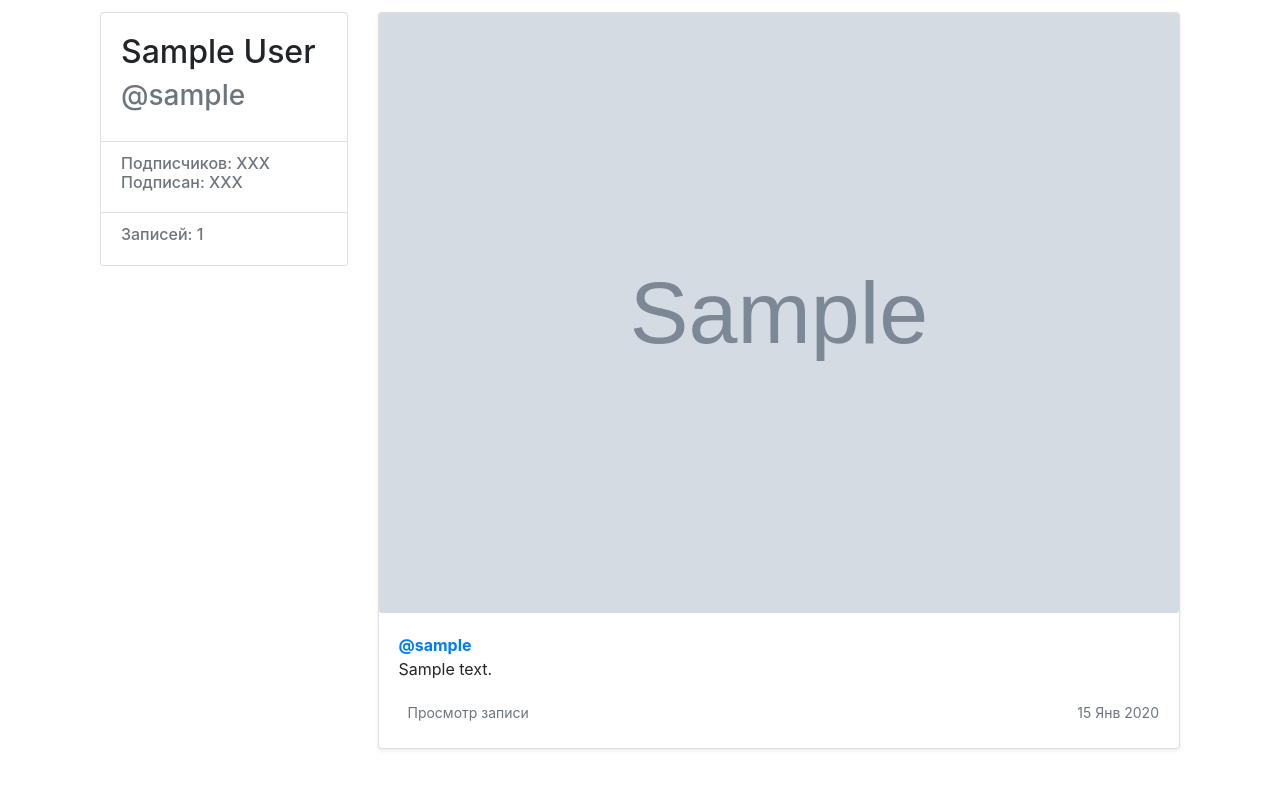
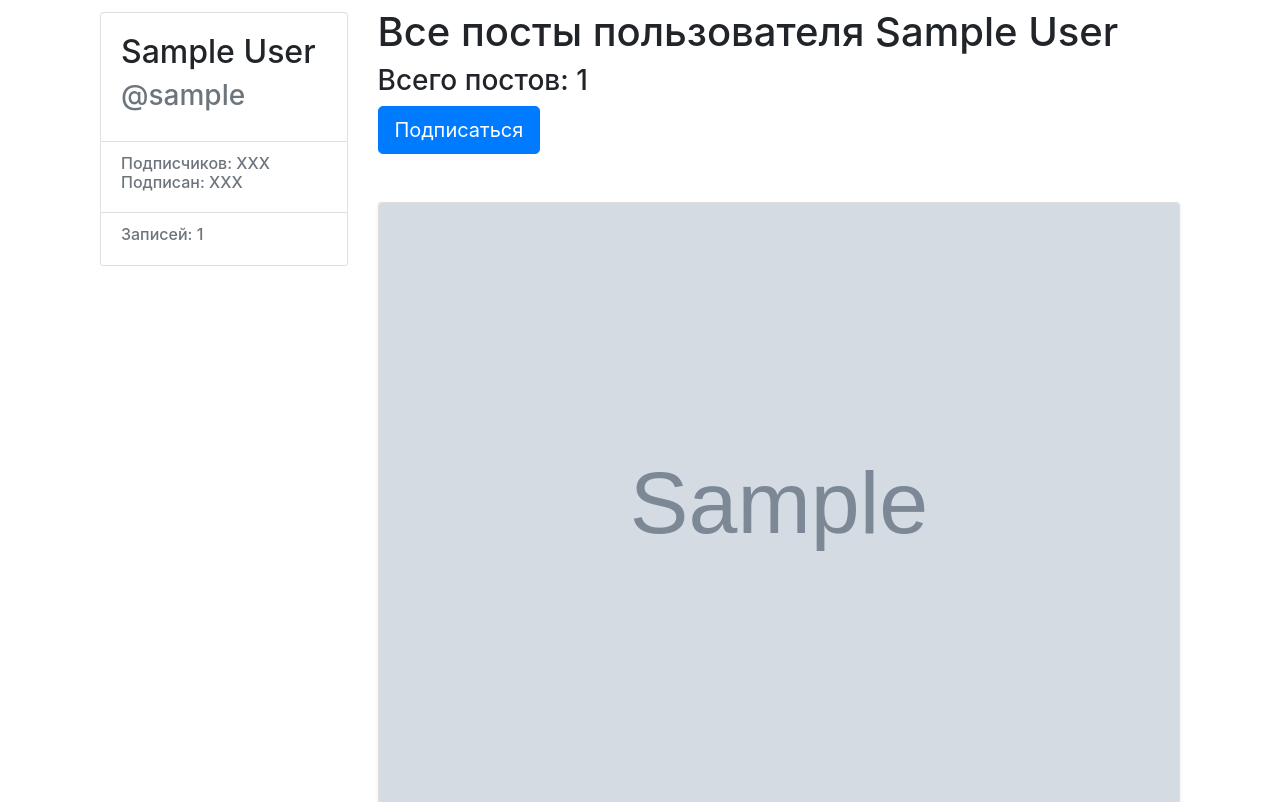
Before and after one commit to Wingorman/hw05_final, a Django app: a page that uses yatube/templates/profile.html in a window 1280 px wide. Shown: the part 56-858 px from the top of the page. Run offline with Django 3.2, Linux system fonts and the light colour scheme; tables that the repository leaves empty hold one stand-in row (values such as "Sample post"); grey boxes marked "Sample" are stand-in pictures; some libraries are stand-ins or nearby versions.

```diff
--- a/yatube/posts/views.py
+++ b/yatube/posts/views.py
@@ -112,28 +112,15 @@ def follow_index(request):
     return render(request, "follow.html", context)
 
 
-# @login_required
-# def profile_follow(request, username):
-#    author_to_be_followed = get_object_or_404(User, username=username)
-#    Follow.objects.create(user=request.user, author=author_to_be_followed)
-#    return redirect("profile", username=username)
-
-
 @login_required
 def profile_follow(request, username):
-    author = get_object_or_404(User, username=username)
-    if (
-        Follow.objects.filter(author=author, user=request.user).exists()
-        or request.user == author
-    ):
-        return redirect("profile", username=username)
-    Follow.objects.create(author=author, user=request.user)
-
+    author_to_be_followed = get_object_or_404(User, username=username)
+    Follow.objects.create(user=request.user, author=author_to_be_followed)
     return redirect("profile", username=username)
 
 
 @login_required
 def profile_unfollow(request, username):
-    author = get_object_or_404(User, username=username)
+    followed_author = get_object_or_404(User, username=username)
     Follow.objects.filter(user=request.user, author=followed_author).delete()
     return redirect("profile", username=username)
--- a/yatube/templates/profile.html
+++ b/yatube/templates/profile.html
@@ -6,6 +6,25 @@
       {% include "includes/author.html" %}
     </div>
     <div class="col-md-9">
+      <div class="mb-5">
+        <h1>Все посты пользователя {{ author.get_full_name }}</h1>
+        <h3>Всего постов: {{author.posts.count}}</h3>
+        {% if following %}
+          <a
+            class="btn btn-lg btn-light"
+            href="{% url 'profile_unfollow' author.username %}" role="button"
+          >
+            Отписаться
+          </a>
+        {% else %}
+            <a
+              class="btn btn-lg btn-primary"
+              href="{% url 'profile_follow' author.username %}" role="button"
+            >
+              Подписаться
+            </a>
+         {% endif %}
+      </div>
       {% for post in page %}
       {% include "includes/post_card.html" %}
       {% endfor %}
```
Also changed, not shown: yatube/posts/admin.py (+15 -1 lines).
